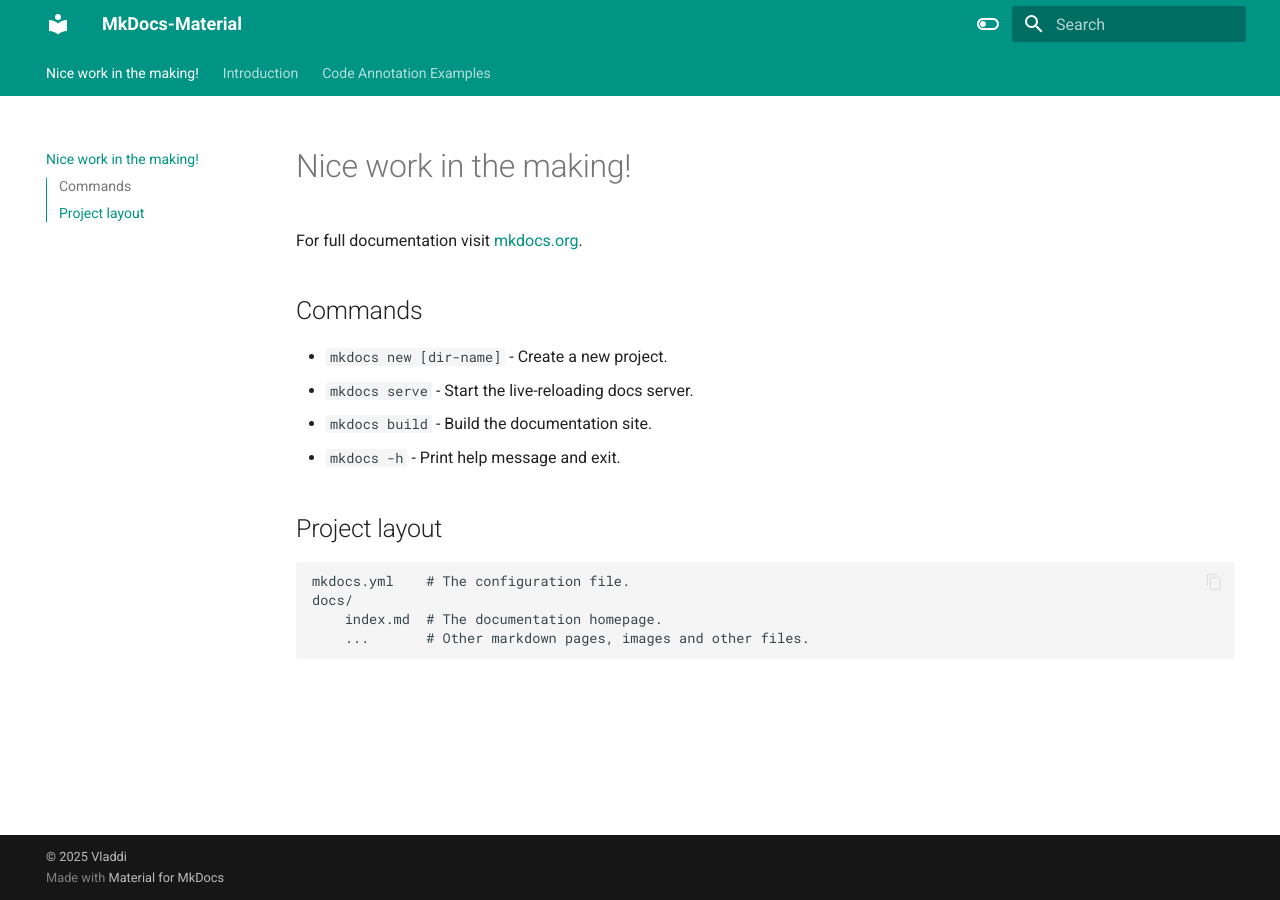
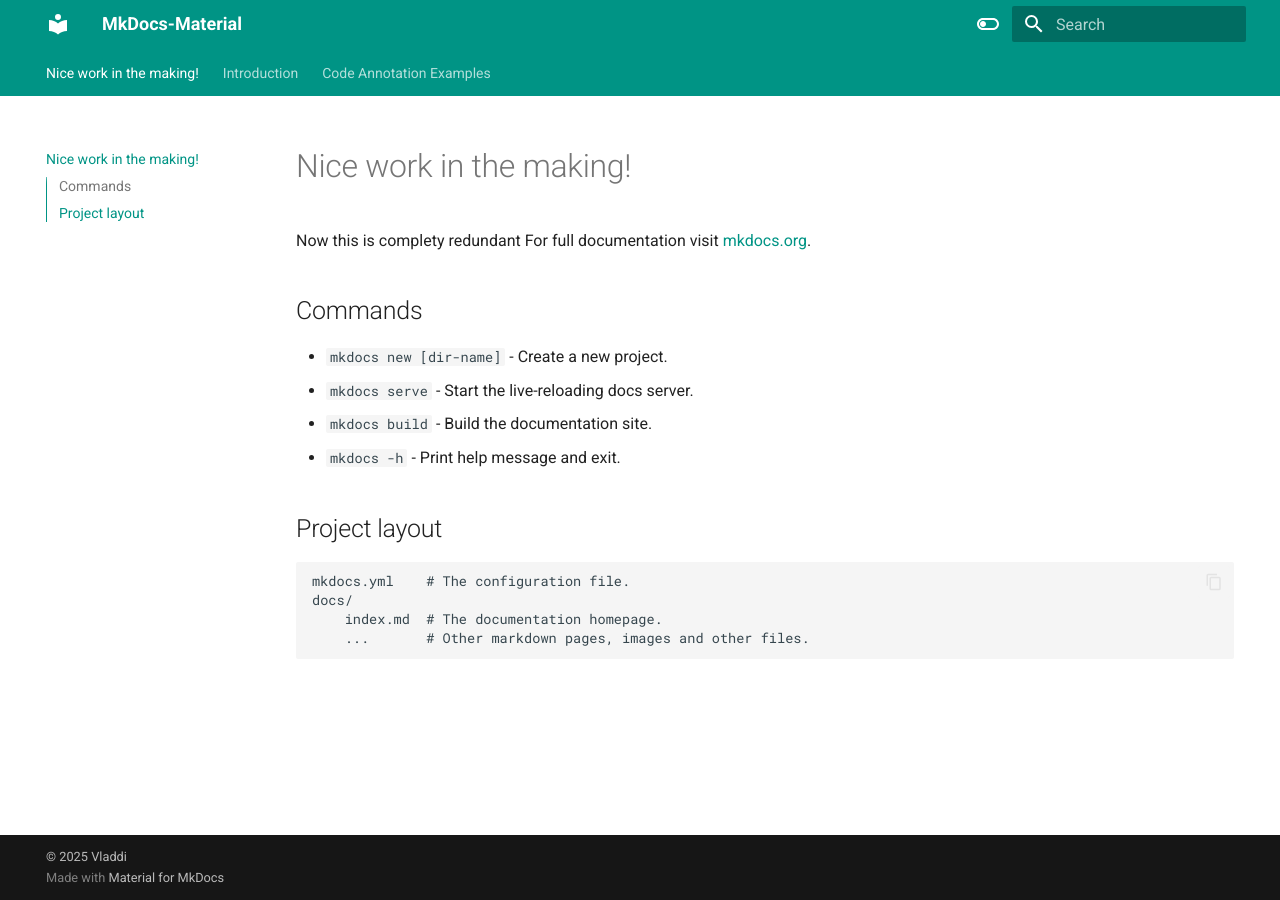
Before and after one commit to vladdi66/mkdocs-material, an MkDocs documentation site: the page built from docs/index.md, in a window 1280 px wide. Built offline with MkDocs 1.6.1 and Material for MkDocs 9.7.7, drawn with Linux system fonts in a browser that asks for light colours.

Commit message:
added redundant

```diff
--- a/docs/index.md
+++ b/docs/index.md
@@ -1,5 +1,6 @@
 # Nice work in the making!
 
+Now this is complety redundant
 For full documentation visit [mkdocs.org](https://www.mkdocs.org).
 
 ## Commands
```
